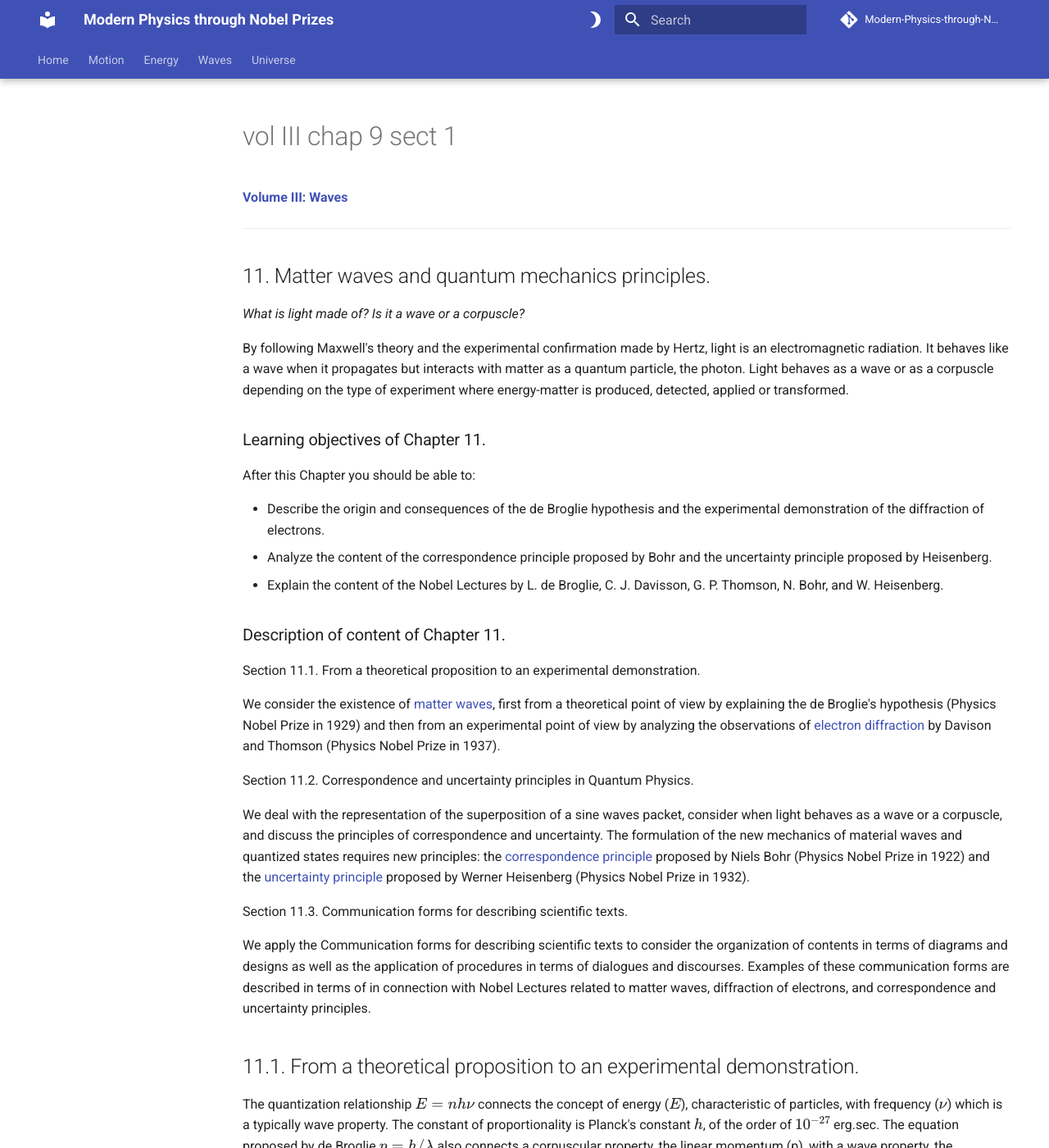
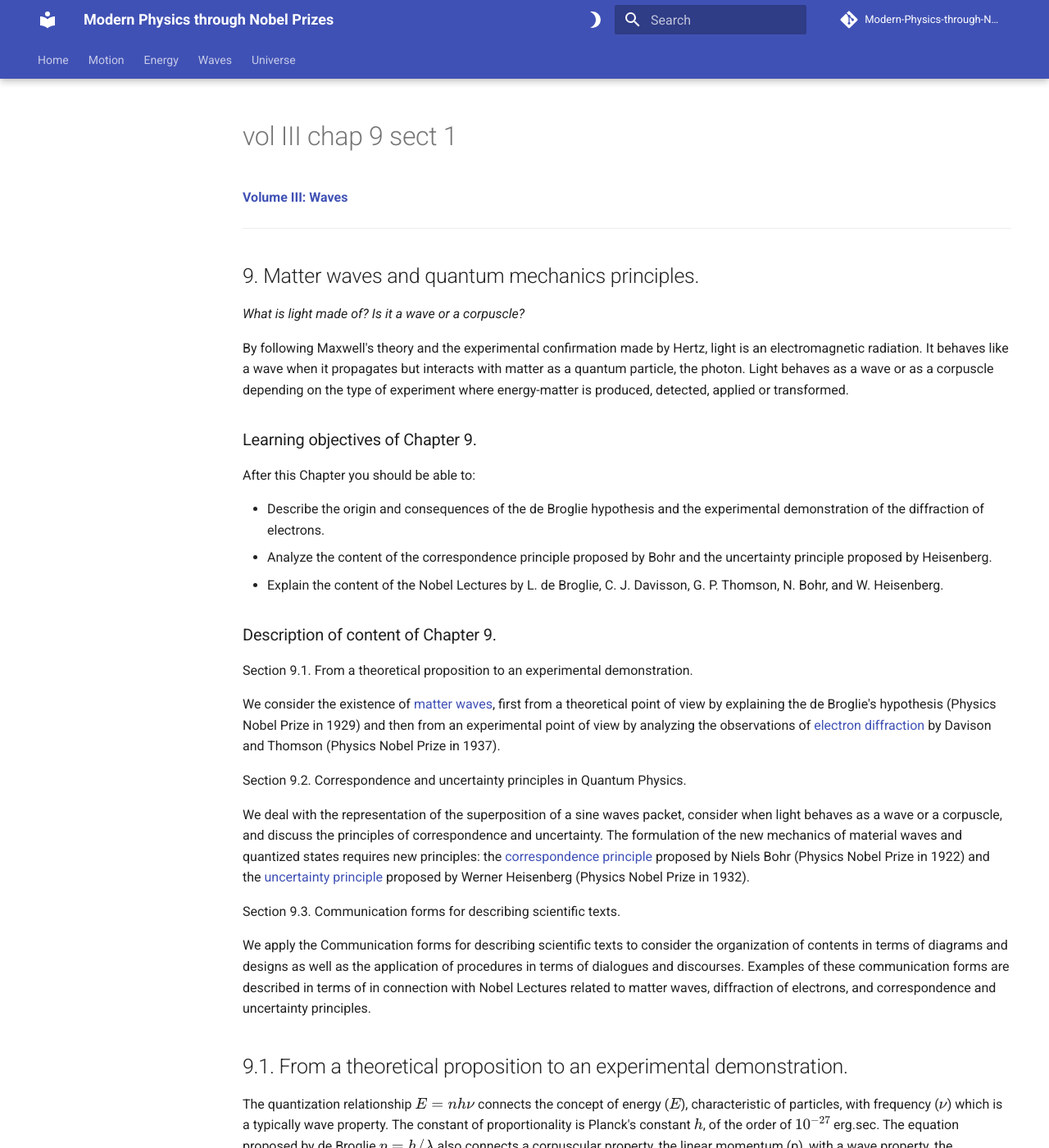
Before and after one commit to modphysnobel/modphysnobel.github.io, an MkDocs documentation site: the page built from docs/vol-III/vol-III-chap-9-sect-1.md, in a window 1280 px wide and 1400 px high. Shown: the whole window at 82% size. Built offline with MkDocs 1.6.1 and Material for MkDocs 9.7.7, drawn with Linux system fonts in a browser that asks for light colours; some web fonts are replaced; comment, search, counter and statistics services are not loaded.

Commit message:
Update vol-III-chap-9-sect-1.md

```diff
--- a/docs/vol-III/vol-III-chap-9-sect-1.md
+++ b/docs/vol-III/vol-III-chap-9-sect-1.md
@@ -3,13 +3,13 @@
 
 ***
 
-## 11.  Matter waves and quantum mechanics principles.
+## 9.  Matter waves and quantum mechanics principles.
 
 *What is light made of?  Is it a wave or a corpuscle?*
 
 By following Maxwell's theory and the experimental confirmation made by Hertz, light is an electromagnetic radiation. It behaves like a wave when it propagates but interacts with matter as a quantum particle, the photon. Light behaves as a wave or as a corpuscle depending on the type of experiment where energy-matter is produced, detected, applied or transformed.
 
-### Learning objectives of Chapter 11.
+### Learning objectives of Chapter 9.
 
 After this Chapter you should be able to:
 
@@ -17,23 +17,23 @@
 - Analyze the content of the correspondence principle proposed by Bohr and the uncertainty principle proposed by Heisenberg.
 - Explain the content of the Nobel Lectures by L. de Broglie, C. J. Davisson, G. P. Thomson, N. Bohr, and W. Heisenberg.
 
-### Description of content of Chapter 11.
+### Description of content of Chapter 9.
 
-Section 11.1. From a theoretical proposition to an experimental demonstration.
+Section 9.1. From a theoretical proposition to an experimental demonstration.
 
 We consider the existence of [matter waves](https://en.wikipedia.org/wiki/Matter_wave), first from a theoretical point of view by explaining the de Broglie's hypothesis (Physics Nobel Prize in 1929) and then from an experimental point of view by analyzing the observations of [electron diffraction](https://en.wikipedia.org/wiki/Electron_diffraction) by Davison and Thomson (Physics Nobel Prize in 1937).
 
-Section 11.2. Correspondence and uncertainty principles in Quantum Physics.
+Section 9.2. Correspondence and uncertainty principles in Quantum Physics.
 
 We deal with the representation of the superposition of a sine waves packet, consider when light behaves as a wave or a corpuscle, and discuss the principles of correspondence and uncertainty. The formulation of the new mechanics of material waves and quantized states requires new principles: the [correspondence principle](https://en.wikipedia.org/wiki/Correspondence_principle) proposed by Niels Bohr (Physics Nobel Prize in 1922) and the [uncertainty principle](https://en.wikipedia.org/wiki/Uncertainty_principle) proposed by Werner Heisenberg (Physics Nobel Prize in 1932).
 
 
-Section 11.3. Communication forms for describing scientific texts.
+Section 9.3. Communication forms for describing scientific texts.
 
 We apply the Communication forms for describing scientific texts to consider the organization of contents in terms of diagrams and designs as well as the application of procedures in terms of dialogues and discourses. Examples of these communication forms are described in terms of  in connection with Nobel Lectures related to matter waves, diffraction of electrons, and correspondence and uncertainty principles.
 
 
-## 11.1. From a theoretical proposition to an experimental demonstration.
+## 9.1. From a theoretical proposition to an experimental demonstration.
 
 The quantization relationship $E = nhν$ connects the concept of energy ($E$), characteristic of particles, with frequency ($ν$) which is a typically wave property. The constant of proportionality is Planck's constant $h$, of the order of $10^{-27}$ erg.sec. The equation proposed by de Broglie $p = h/λ$ also connects a corpuscular property, the linear momentum (p), with a wave property, the wavelength (λ); again, the constant of proportionality is $h$. The equation $E = nhν$ refers to the quantization of energy and the equation $p = h/ λ$ concerns matter waves.
 
```
